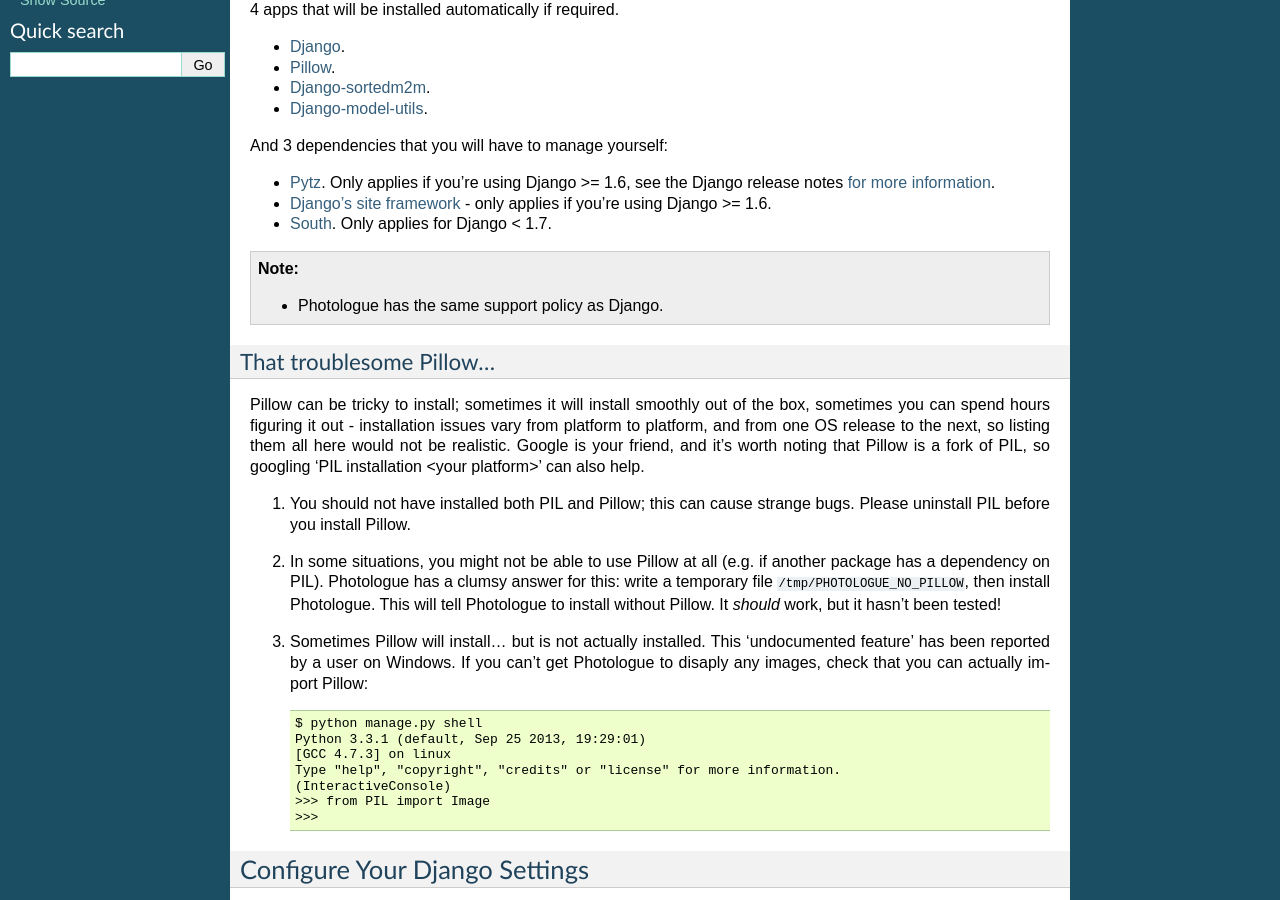
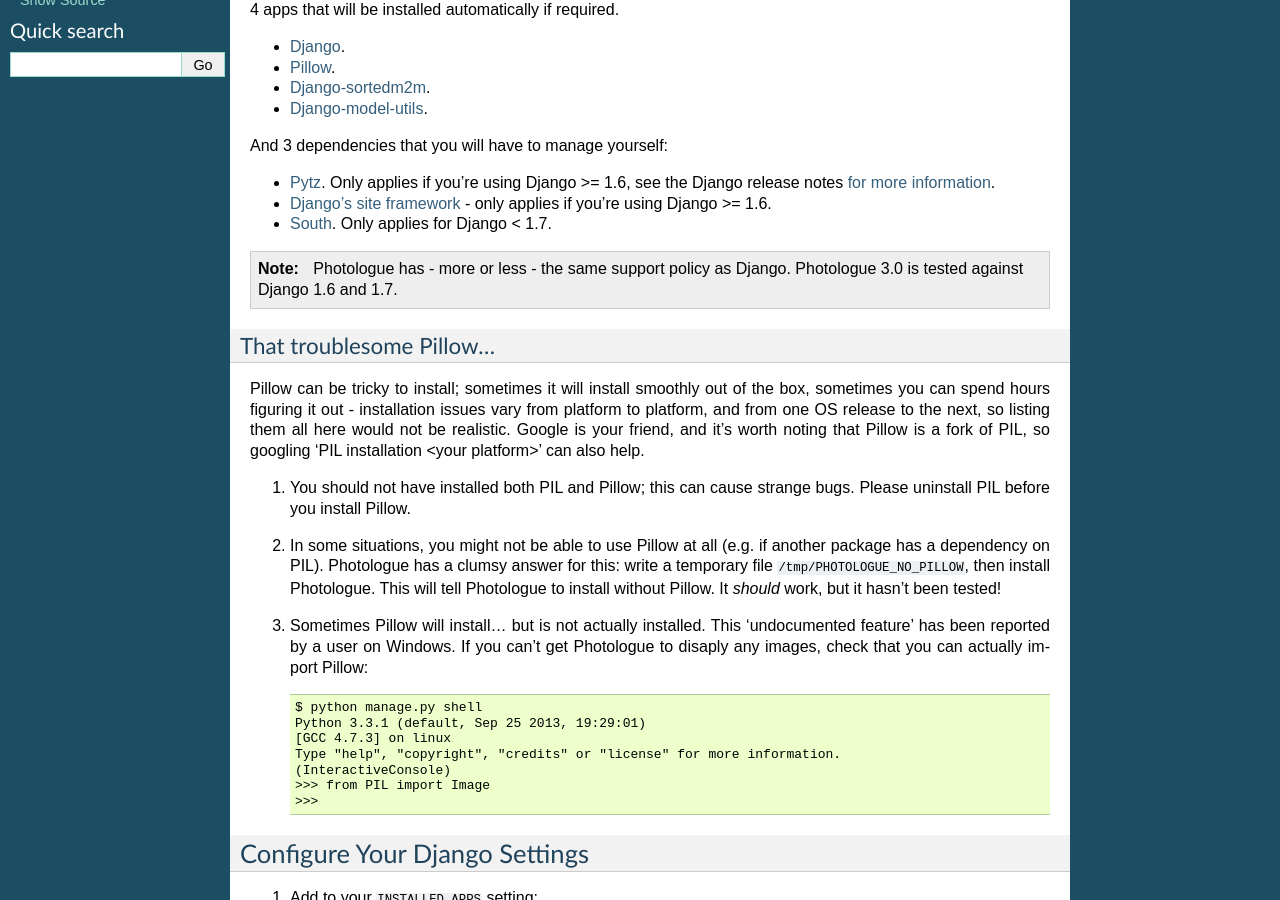
Before and after one commit to richardbarran/django-photologue, a Sphinx documentation site: the page built from docs/pages/installation.rst, in a window 1280 px wide and 900 px high, scrolled down 536 px. Built offline with Sphinx 7.4.7, drawn with Linux system fonts in a browser that asks for light colours.

Commit message:
Note about support policy.

```diff
--- a/docs/pages/installation.rst
+++ b/docs/pages/installation.rst
@@ -48,7 +48,8 @@ And 3 dependencies that you will have to manage yourself:
 
 .. note::
 
-    * Photologue has the same support policy as Django.
+    Photologue has - more or less - the same support policy as Django. Photologue 3.0
+    is tested against Django 1.6 and 1.7.
 
 That troublesome Pillow...
 ~~~~~~~~~~~~~~~~~~~~~~~~~~
```
